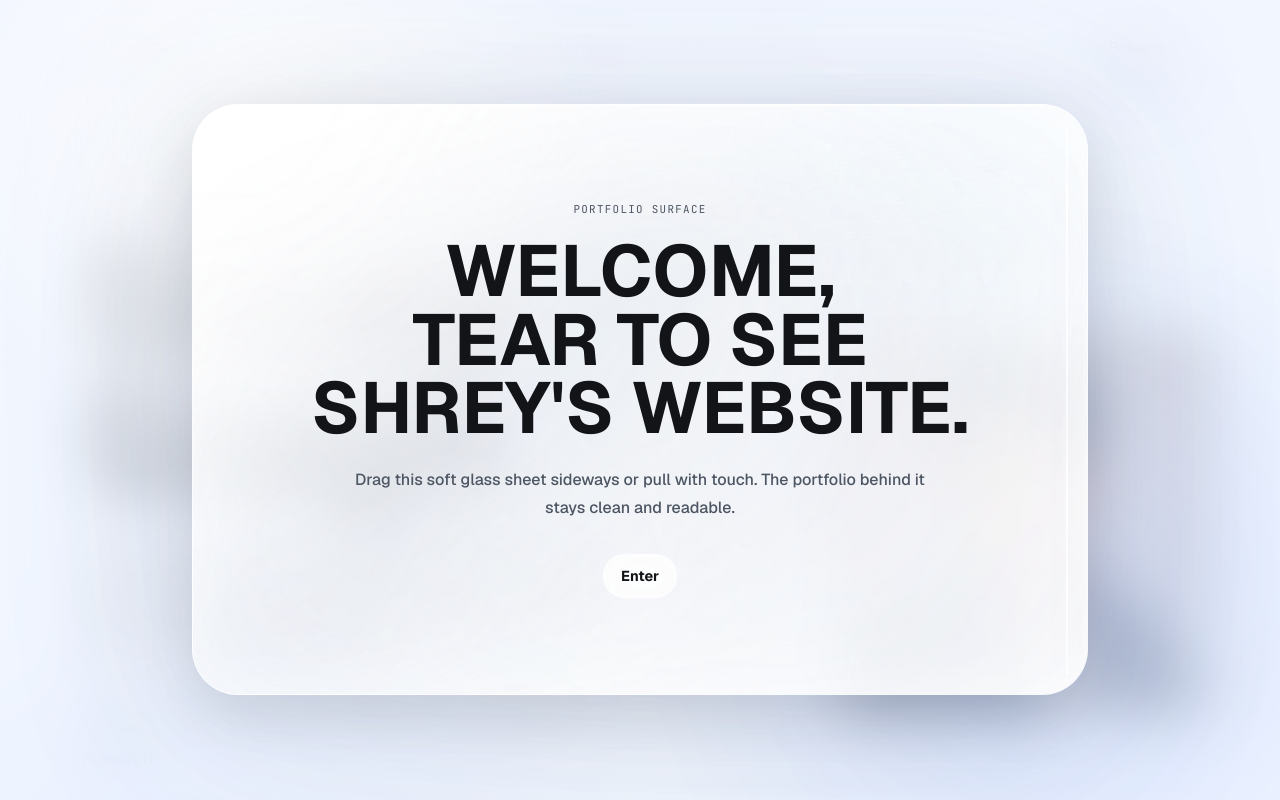
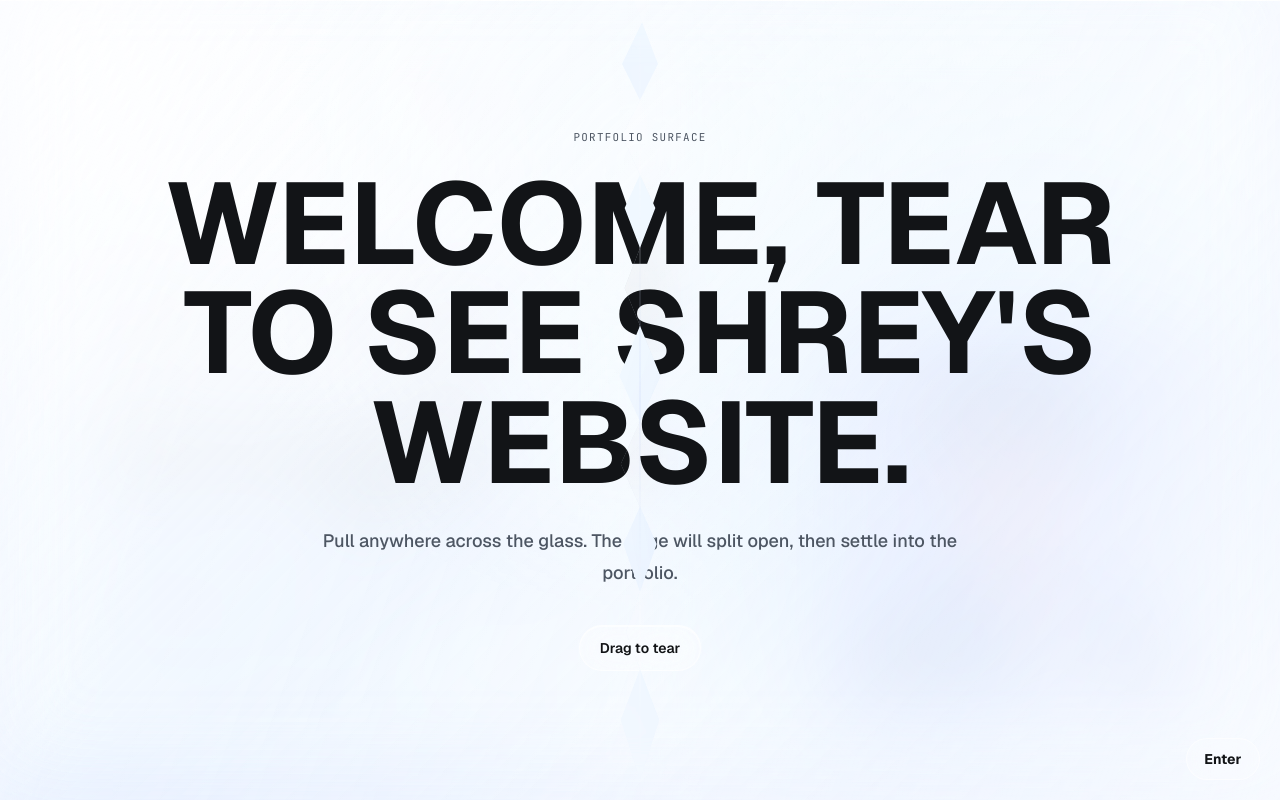
Before and after one commit to 9shrey/PortfolioWebsite, a Next.js app: page / in a window 1280 px wide. Shown: the top 800 px of the page. Built offline with nearby package versions, Linux system fonts and the light colour scheme.

Commit message:
Refine full-screen tearable intro

```diff
--- a/app/components/GlassNav.tsx
+++ b/app/components/GlassNav.tsx
@@ -23,34 +23,32 @@ export default function GlassNav() {
   return (
     <header className="fixed inset-x-0 top-4 z-50 px-4">
       <div
-        className={`mx-auto max-w-[1120px] rounded-full border px-3 py-2 transition-all duration-300 md:px-4 ${
-          scrolled
-            ? "border-white/75 bg-white/68 shadow-[0_18px_55px_rgba(25,34,48,0.16)] backdrop-blur-2xl"
-            : "border-white/55 bg-white/42 shadow-[0_12px_38px_rgba(25,34,48,0.1)] backdrop-blur-xl"
+        className={`liquid-nav mx-auto max-w-[1120px] rounded-full px-3 py-2 transition-all duration-300 md:px-4 ${
+          scrolled ? "is-scrolled" : ""
         }`}
       >
         <div className="flex items-center justify-between gap-3">
           <a
             href="#hero"
-            className="rounded-full px-3 py-2 text-sm font-semibold text-[var(--fg)] transition-colors hover:bg-white/55"
+            className="relative z-10 rounded-full px-3 py-2 text-sm font-semibold text-[var(--fg)] transition-colors hover:bg-white/24"
             onClick={() => setOpen(false)}
           >
             Shrey Singh
           </a>
 
-          <nav className="hidden items-center gap-1 rounded-full bg-white/34 p-1 md:flex">
+          <nav className="relative z-10 hidden items-center gap-1 rounded-full border border-white/25 bg-white/12 p-1 shadow-[inset_0_1px_0_rgba(255,255,255,0.35)] md:flex">
             {sections.map((section) => (
               <a
                 key={section.id}
                 href={`#${section.id}`}
-                className="rounded-full px-4 py-2 text-sm font-medium text-[var(--fg-dim)] transition-colors hover:bg-white/70 hover:text-[var(--fg)]"
+                className="rounded-full px-4 py-2 text-sm font-medium text-[var(--fg-dim)] transition-colors hover:bg-white/26 hover:text-[var(--fg)]"
               >
                 {section.label}
               </a>
             ))}
           </nav>
 
-          <div className="hidden md:block">
+          <div className="relative z-10 hidden md:block">
             <a href="/Shrey_Singh_Resume.pdf" target="_blank" rel="noreferrer" className="liquid-button min-h-10 px-4 text-sm">
               Resume
             </a>
@@ -61,7 +59,7 @@ export default function GlassNav() {
             aria-label="Toggle navigation menu"
             aria-expanded={open}
             onClick={() => setOpen((value) => !value)}
-            className="inline-flex h-10 w-10 items-center justify-center rounded-full border border-white/70 bg-white/58 text-[var(--fg)] shadow-sm md:hidden"
+            className="relative z-10 inline-flex h-10 w-10 items-center justify-center rounded-full border border-white/45 bg-white/18 text-[var(--fg)] shadow-sm backdrop-blur-xl md:hidden"
           >
             <span className="sr-only">Menu</span>
             <span className="relative h-3.5 w-4" aria-hidden>
@@ -86,14 +84,14 @@ export default function GlassNav() {
       </div>
 
       {open ? (
-        <div className="mx-auto mt-2 max-w-[1120px] rounded-[var(--radius-lg)] border border-white/70 bg-white/78 p-3 shadow-[var(--shadow-md)] backdrop-blur-2xl md:hidden">
+        <div className="liquid-nav mx-auto mt-2 max-w-[1120px] rounded-[var(--radius-lg)] p-3 md:hidden">
           <nav className="flex flex-col gap-1">
             {sections.map((section) => (
               <a
                 key={section.id}
                 href={`#${section.id}`}
                 onClick={() => setOpen(false)}
-                className="rounded-2xl px-4 py-3 text-sm font-semibold text-[var(--fg)] hover:bg-white/70"
+                className="rounded-2xl px-4 py-3 text-sm font-semibold text-[var(--fg)] hover:bg-white/24"
               >
                 {section.label}
               </a>
--- a/app/components/TearableLanding.tsx
+++ b/app/components/TearableLanding.tsx
@@ -1,15 +1,57 @@
 "use client";
 
-import { useEffect, useState } from "react";
-import TearablePanel from "./TearablePanel";
+import {
+  motion,
+  useMotionValue,
+  useReducedMotion,
+  useSpring,
+  useTransform,
+} from "framer-motion";
+import { useEffect, useRef, useState } from "react";
+
+function GateContent() {
+  return (
+    <div className="tear-full-content">
+      <p className="micro mb-6">Portfolio surface</p>
+      <h1 className="display mx-auto max-w-5xl text-balance text-[clamp(3.5rem,9vw,8.8rem)]">
+        WELCOME, TEAR TO SEE SHREY&apos;S WEBSITE.
+      </h1>
+      <p className="mx-auto mt-7 max-w-2xl text-base font-medium leading-8 text-[var(--fg-dim)] md:text-lg">
+        Pull anywhere across the glass. The page will split open, then settle into the portfolio.
+      </p>
+      <span className="tear-hint mt-9 inline-flex rounded-full px-5 py-3 text-sm font-semibold">
+        Drag to tear
+      </span>
+    </div>
+  );
+}
 
 export default function TearableLanding({ onComplete }: { onComplete: () => void }) {
+  const reduceMotion = useReducedMotion();
   const [leaving, setLeaving] = useState(false);
+  const [dragging, setDragging] = useState(false);
+  const start = useRef<{ x: number; y: number } | null>(null);
+  const pull = useMotionValue(0);
+  const seamY = useMotionValue(50);
+  const springPull = useSpring(pull, { stiffness: 170, damping: 20, mass: 0.9 });
+  const springSeamY = useSpring(seamY, { stiffness: 130, damping: 24, mass: 0.9 });
+
+  const open = useTransform(springPull, (value) => Math.min(Math.abs(value), 420));
+  const leftX = useTransform(open, [0, 420], [0, -520]);
+  const rightX = useTransform(open, [0, 420], [0, 520]);
+  const leftRotate = useTransform(open, [0, 420], [0, -4]);
+  const rightRotate = useTransform(open, [0, 420], [0, 4]);
+  const seamOpacity = useTransform(open, [0, 160, 420], [0.2, 0.75, 1]);
+  const contentScale = useTransform(open, [0, 420], [1, 0.985]);
+  const backdropOpacity = useTransform(open, [0, 420], [1, 0.15]);
+  const seamTop = useTransform(springSeamY, (value) => `${value}%`);
+  const seamScaleY = useTransform(open, [0, 420], [0.9, 1.25]);
 
   const complete = () => {
     if (leaving) return;
     setLeaving(true);
-    window.setTimeout(onComplete, 620);
+    pull.set(520);
+    window.setTimeout(onComplete, reduceMotion ? 0 : 720);
   };
 
   useEffect(() => {
@@ -20,48 +62,98 @@ export default function TearableLanding({ onComplete }: { onComplete: () => void
     return () => window.removeEventListener("keydown", onKey);
   });
 
+  const reset = () => {
+    setDragging(false);
+    if (!leaving) pull.set(0);
+  };
+
   return (
     <div
-      className={`tear-gate fixed inset-0 z-[120] flex items-center justify-center px-5 transition-opacity duration-500 ${
-        leaving ? "pointer-events-none opacity-0" : "opacity-100"
+      className={`tear-full-gate fixed inset-0 z-[120] overflow-hidden ${
+        leaving ? "is-leaving pointer-events-none" : ""
       }`}
       role="dialog"
       aria-modal="true"
       aria-label="Welcome. Tear to see Shrey's website."
+      onPointerDown={(event) => {
+        if (reduceMotion) return;
+        event.currentTarget.setPointerCapture(event.pointerId);
+        start.current = { x: event.clientX, y: event.clientY };
+        seamY.set((event.clientY / window.innerHeight) * 100);
+        setDragging(true);
+      }}
+      onPointerMove={(event) => {
+        if (reduceMotion || !start.current) return;
+        const dx = event.clientX - start.current.x;
+        const dy = event.clientY - start.current.y;
+        pull.set(dx);
+        seamY.set(((start.current.y + dy * 0.45) / window.innerHeight) * 100);
+      }}
+      onPointerUp={() => {
+        if (reduceMotion) return;
+        const amount = Math.abs(pull.get());
+        if (amount > Math.min(260, window.innerWidth * 0.22)) {
+          complete();
+        } else {
+          reset();
+        }
+        start.current = null;
+      }}
+      onPointerCancel={() => {
+        start.current = null;
+        reset();
+      }}
     >
-      <TearablePanel
-        className="tear-gate-sheet w-full max-w-4xl rounded-[46px]"
-        threshold={86}
-        intensity={1.15}
-        onReveal={complete}
-        reveal={
-          <div className="flex h-full items-center justify-center p-6 text-center">
-            <p className="text-sm font-semibold uppercase tracking-[0.2em] text-[var(--fg-dim)]">
-              Opening portfolio
-            </p>
-          </div>
+      <motion.div
+        className="tear-full-backdrop"
+        style={{ opacity: backdropOpacity }}
+      />
+      <motion.div
+        className="tear-seam"
+        style={{
+          top: seamTop,
+          opacity: seamOpacity,
+          scaleY: seamScaleY,
+        }}
+        aria-hidden
+      />
+
+      <motion.div
+        className="tear-sheet tear-sheet-left"
+        style={
+          reduceMotion
+            ? undefined
+            : {
+                x: leftX,
+                rotate: leftRotate,
+                scale: contentScale,
+              }
         }
       >
-        <div className="glass-surface rounded-[46px] px-7 py-16 text-center md:px-12 md:py-24">
-          <div className="glass-content">
-            <p className="micro mb-5">Portfolio surface</p>
-            <h1 className="display mx-auto max-w-3xl text-balance text-5xl md:text-7xl">
-              WELCOME, TEAR TO SEE SHREY&apos;S WEBSITE.
-            </h1>
-            <p className="mx-auto mt-6 max-w-xl text-sm font-medium leading-7 text-[var(--fg-dim)] md:text-base">
-              Drag this soft glass sheet sideways or pull with touch. The portfolio behind it stays clean and readable.
-            </p>
-            <button
-              type="button"
-              onClick={complete}
-              className="button-secondary mt-8"
-              aria-label="Enter Shrey's website"
-            >
-              Enter
-            </button>
-          </div>
-        </div>
-      </TearablePanel>
+        <GateContent />
+      </motion.div>
+
+      <motion.div
+        className="tear-sheet tear-sheet-right"
+        style={
+          reduceMotion
+            ? undefined
+            : {
+                x: rightX,
+                rotate: rightRotate,
+                scale: contentScale,
+              }
+        }
+      >
+        <GateContent />
+      </motion.div>
+
+      <button type="button" className="tear-skip" onClick={complete}>
+        Enter
+      </button>
+      <div className={`tear-cursor-copy ${dragging ? "is-visible" : ""}`} aria-hidden>
+        keep pulling
+      </div>
     </div>
   );
 }
--- a/app/globals.css
+++ b/app/globals.css
@@ -183,6 +183,53 @@ section[id] {
   box-shadow: inset 0 1px 0 rgba(255, 255, 255, 0.75), 0 1px 0 rgba(255, 255, 255, 0.5);
 }
 
+.liquid-nav {
+  position: relative;
+  overflow: hidden;
+  border: 1px solid rgba(255, 255, 255, 0.5);
+  background:
+    linear-gradient(135deg, rgba(255, 255, 255, 0.3), rgba(255, 255, 255, 0.08) 42%, rgba(255, 255, 255, 0.22)),
+    rgba(244, 248, 255, 0.18);
+  box-shadow:
+    0 18px 54px rgba(30, 47, 76, 0.1),
+    inset 0 1px 0 rgba(255, 255, 255, 0.65),
+    inset 0 -18px 44px rgba(255, 255, 255, 0.1);
+  backdrop-filter: blur(30px) saturate(1.65) contrast(1.05);
+  -webkit-backdrop-filter: blur(30px) saturate(1.65) contrast(1.05);
+}
+
+.liquid-nav.is-scrolled {
+  background:
+    linear-gradient(135deg, rgba(255, 255, 255, 0.38), rgba(255, 255, 255, 0.1) 45%, rgba(255, 255, 255, 0.26)),
+    rgba(244, 248, 255, 0.24);
+  box-shadow:
+    0 24px 70px rgba(30, 47, 76, 0.14),
+    inset 0 1px 0 rgba(255, 255, 255, 0.72),
+    inset 0 -18px 44px rgba(255, 255, 255, 0.12);
+}
+
+.liquid-nav::before {
+  content: "";
+  position: absolute;
+  inset: 1px;
+  border-radius: inherit;
+  pointer-events: none;
+  background:
+    linear-gradient(105deg, rgba(255, 255, 255, 0.78), transparent 24%, rgba(255, 255, 255, 0.18) 48%, rgba(255, 255, 255, 0.55)),
+    radial-gradient(circle at 12% 0%, rgba(255, 255, 255, 0.86), transparent 34%);
+  opacity: 0.62;
+}
+
+.liquid-nav::after {
+  content: "";
+  position: absolute;
+  inset: auto 18px 6px 18px;
+  height: 1px;
+  border-radius: 999px;
+  background: linear-gradient(90deg, transparent, rgba(255, 255, 255, 0.88), transparent);
+  opacity: 0.72;
+}
+
 .soft-panel {
   border: 1px solid var(--rule-soft);
   background: rgba(255, 255, 255, 0.72);
@@ -333,35 +380,155 @@ section[id] {
   outline: none;
 }
 
-.tear-gate {
+.tear-full-gate {
+  touch-action: none;
+  cursor: grab;
   background:
-    radial-gradient(circle at 20% 18%, rgba(255, 255, 255, 0.9), transparent 22rem),
-    radial-gradient(circle at 82% 76%, rgba(153, 185, 255, 0.28), transparent 26rem),
-    rgba(239, 245, 255, 0.76);
-  backdrop-filter: blur(28px) saturate(1.25);
-  -webkit-backdrop-filter: blur(28px) saturate(1.25);
+    radial-gradient(circle at 18% 18%, rgba(255, 255, 255, 0.92), transparent 24rem),
+    radial-gradient(circle at 82% 72%, rgba(140, 174, 255, 0.34), transparent 28rem),
+    linear-gradient(135deg, rgba(238, 246, 255, 0.8), rgba(247, 250, 255, 0.62));
 }
 
-.tear-gate-sheet {
-  filter: drop-shadow(0 32px 90px rgba(35, 51, 80, 0.18));
+.tear-full-gate:active {
+  cursor: grabbing;
 }
 
-.tear-gate-sheet .tearable-face {
-  transform: translateZ(28px);
+.tear-full-backdrop {
+  position: absolute;
+  inset: 0;
+  background:
+    radial-gradient(circle at 20% 25%, rgba(255, 255, 255, 0.72), transparent 22rem),
+    radial-gradient(circle at 80% 60%, rgba(33, 120, 255, 0.12), transparent 26rem);
+  backdrop-filter: blur(26px) saturate(1.35);
+  -webkit-backdrop-filter: blur(26px) saturate(1.35);
 }
 
-.tear-gate-sheet.is-revealed .tearable-face {
-  clip-path: polygon(0 0, 48% 0, 42% 12%, 50% 24%, 43% 38%, 51% 50%, 42% 64%, 50% 78%, 43% 90%, 48% 100%, 0 100%);
+.tear-sheet {
+  position: absolute;
+  inset: 0;
+  overflow: hidden;
+  transform-origin: center;
+  background:
+    linear-gradient(135deg, rgba(255, 255, 255, 0.72), rgba(255, 255, 255, 0.24) 48%, rgba(255, 255, 255, 0.58)),
+    rgba(242, 247, 255, 0.52);
+  box-shadow:
+    inset 0 1px 0 rgba(255, 255, 255, 0.88),
+    inset 0 -34px 80px rgba(179, 202, 255, 0.15),
+    0 32px 90px rgba(27, 43, 72, 0.16);
+  backdrop-filter: blur(34px) saturate(1.55);
+  -webkit-backdrop-filter: blur(34px) saturate(1.55);
+  will-change: transform;
 }
 
-.tear-gate-sheet .tearable-reveal {
-  inset-block: 20px;
-  right: 20px;
-  max-width: min(420px, 46%);
+.tear-sheet::before {
+  content: "";
+  position: absolute;
+  inset: 0;
+  pointer-events: none;
+  background:
+    linear-gradient(110deg, rgba(255, 255, 255, 0.82), transparent 23%, rgba(255, 255, 255, 0.16) 54%, rgba(255, 255, 255, 0.68)),
+    radial-gradient(circle at 50% 20%, rgba(255, 255, 255, 0.48), transparent 28rem);
+  opacity: 0.74;
 }
 
-.tear-gate-sheet.is-revealed .tearable-reveal {
-  min-width: min(420px, 46%);
+.tear-sheet-left {
+  clip-path: polygon(0 0, 51% 0, 48.6% 8%, 51.4% 17%, 48.8% 26%, 51.2% 36%, 48.4% 47%, 51.5% 58%, 48.7% 68%, 51.1% 79%, 48.5% 90%, 50.5% 100%, 0 100%);
+}
+
+.tear-sheet-right {
+  clip-path: polygon(49.5% 0, 100% 0, 100% 100%, 49.5% 100%, 51.5% 90%, 48.9% 79%, 51.3% 68%, 48.5% 58%, 51.6% 47%, 48.8% 36%, 51.2% 26%, 48.6% 17%, 51.4% 8%);
+}
+
+.tear-full-content {
+  position: absolute;
+  inset: 0;
+  z-index: 1;
+  display: flex;
+  flex-direction: column;
+  align-items: center;
+  justify-content: center;
+  padding: clamp(1.5rem, 5vw, 5rem);
+  text-align: center;
+}
+
+.tear-seam {
+  position: absolute;
+  left: 50%;
+  z-index: 5;
+  width: 2px;
+  height: 120vh;
+  translate: -50% -50%;
+  pointer-events: none;
+  background: linear-gradient(180deg, transparent, rgba(255, 255, 255, 0.95), rgba(111, 143, 232, 0.32), rgba(255, 255, 255, 0.95), transparent);
+  filter: blur(0.4px) drop-shadow(0 0 18px rgba(255, 255, 255, 0.85));
+}
+
+.tear-hint {
+  border: 1px solid rgba(255, 255, 255, 0.56);
+  background: rgba(255, 255, 255, 0.2);
+  box-shadow: inset 0 1px 0 rgba(255, 255, 255, 0.6);
+  backdrop-filter: blur(20px);
+  -webkit-backdrop-filter: blur(20px);
+}
+
+.tear-skip {
+  position: absolute;
+  right: 1.25rem;
+  bottom: 1.25rem;
+  z-index: 10;
+  min-height: 42px;
+  border-radius: 999px;
+  border: 1px solid rgba(255, 255, 255, 0.56);
+  background: rgba(255, 255, 255, 0.22);
+  padding: 0 1.1rem;
+  font-size: 0.875rem;
+  font-weight: 700;
+  color: var(--fg);
+  backdrop-filter: blur(20px);
+  -webkit-backdrop-filter: blur(20px);
+}
+
+.tear-cursor-copy {
+  position: absolute;
+  left: 50%;
+  bottom: 10%;
+  z-index: 10;
+  translate: -50% 0;
+  opacity: 0;
+  transition: opacity 160ms ease;
+  border-radius: 999px;
+  border: 1px solid rgba(255, 255, 255, 0.56);
+  background: rgba(255, 255, 255, 0.22);
+  padding: 0.6rem 0.9rem;
+  font-size: 0.75rem;
+  font-weight: 700;
+  text-transform: uppercase;
+  letter-spacing: 0.14em;
+  color: var(--fg-dim);
+  backdrop-filter: blur(18px);
+  -webkit-backdrop-filter: blur(18px);
+}
+
+.tear-cursor-copy.is-visible {
+  opacity: 1;
+}
+
+.tear-full-gate.is-leaving .tear-sheet-left {
+  transition: transform 680ms cubic-bezier(0.16, 1, 0.3, 1), opacity 520ms ease;
+  transform: translateX(-58vw) rotate(-5deg) !important;
+  opacity: 0;
+}
+
+.tear-full-gate.is-leaving .tear-sheet-right {
+  transition: transform 680ms cubic-bezier(0.16, 1, 0.3, 1), opacity 520ms ease;
+  transform: translateX(58vw) rotate(5deg) !important;
+  opacity: 0;
+}
+
+.tear-full-gate.is-leaving .tear-seam,
+.tear-full-gate.is-leaving .tear-skip,
+.tear-full-gate.is-leaving .tear-cursor-copy {
+  opacity: 0 !important;
 }
 
 button.tearable-panel {
```
